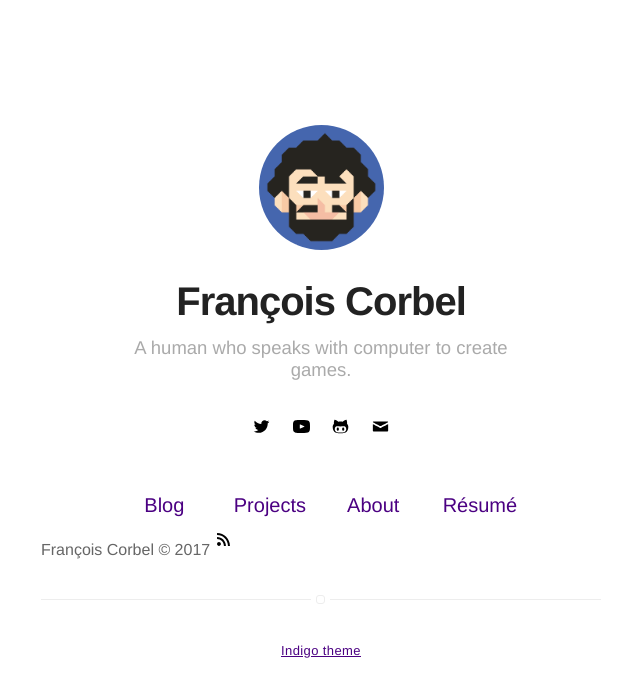
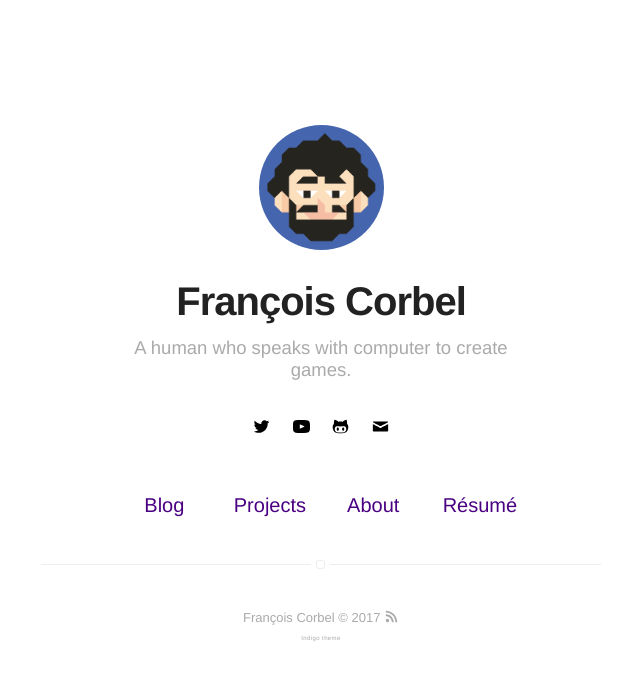
Before and after one commit to fcvalise/fcvalise.github.io, a Jekyll site: the page built from index.html, in a window 1280 px wide. Shown: the top 697 px of the page, without its empty margins (319-959 px from the left). Built offline with Jekyll 4.4.1, drawn with Linux system fonts in a browser that asks for light colours.

Commit message:
Modify footer

```diff
--- a/_includes/footer.html
+++ b/_includes/footer.html
@@ -1,7 +1,7 @@
-<footer class="extra">
+<footer class="footer-main">
     {{ site.name }} © {{ site.time | date: '%Y' }} <a class="link" href="{{ site.url }}/feed.xml" target="_blank"><svg class="icon icon-rss"><use xlink:href="#icon-rss"></use></svg></a>
 
-    <p class="footer-main">
+    <p class="extra">
         <a class="link" href="https://github.com/sergiokopplin/indigo">Indigo theme</a>
     </p>
 </footer>
--- a/_sass/components/footer.sass
+++ b/_sass/components/footer.sass
@@ -42,11 +42,12 @@
         margin-top: 0
 
         > .link
-            color: $beta
+            color: $gama
             text-decoration: none
             border-bottom: 1px solid transparent
             transition: ease-in-out all .3s
             padding-bottom: 1px
+            font-size: 0.6rem
 
             &:hover
                 border-color: $gama
```
